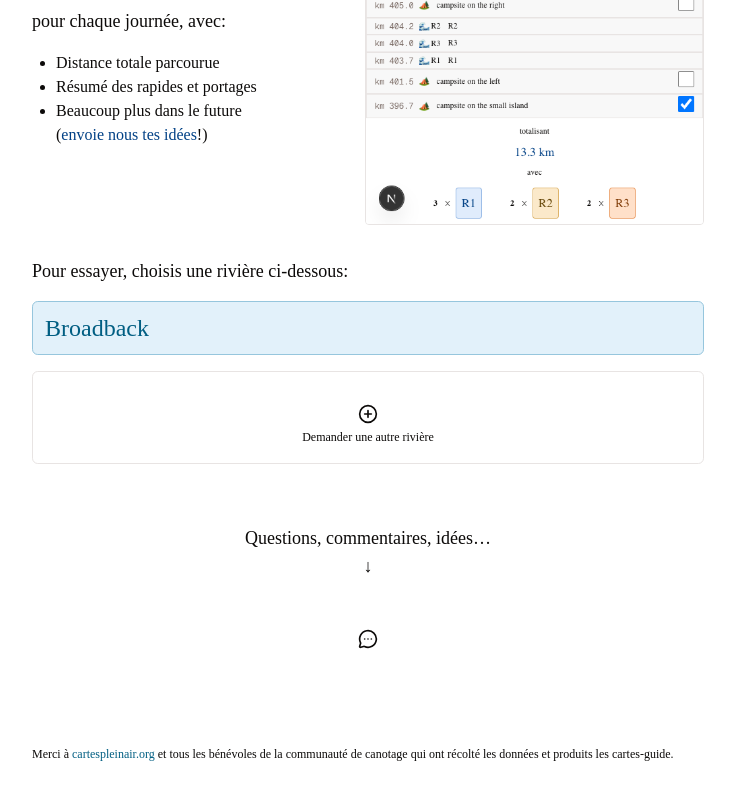
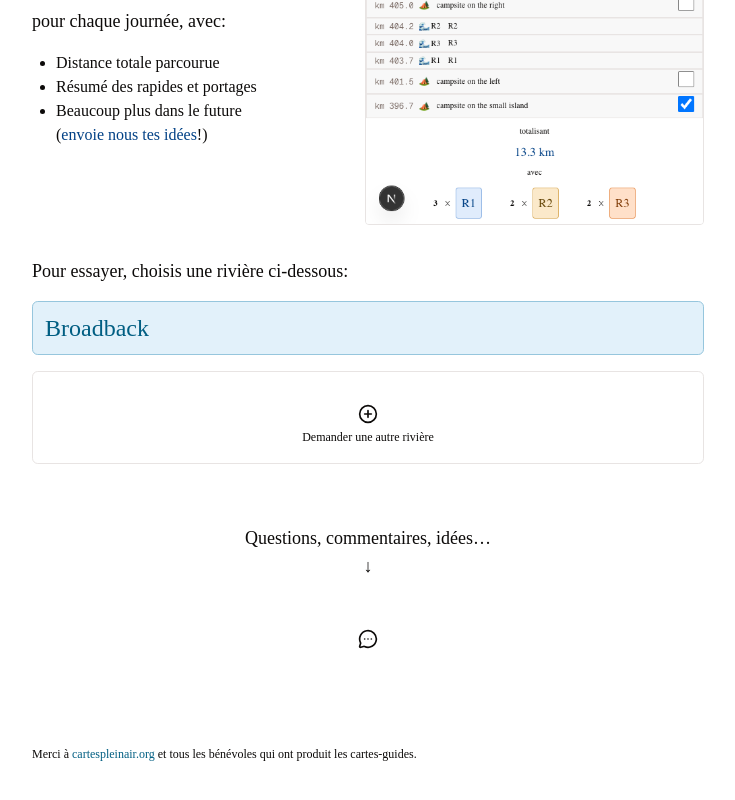
Before and after one commit to shawninder/demo-etapes, a Next.js app: page / in a window 1280 px wide. Shown: the part 310-1110 px from the top of the page, without its empty margins (272-1007 px from the left). Built offline with nearby package versions, Linux system fonts and the light colour scheme.

Commit message:
shorten attribution

```diff
--- a/src/app/layout.tsx
+++ b/src/app/layout.tsx
@@ -59,8 +59,7 @@
             >
               cartespleinair.org
             </Link>{" "}
-            et tous les bénévoles de la communauté de canotage qui ont récolté
-            les données et produits les cartes-guide.
+            et tous les bénévoles qui ont produit les cartes-guides.
           </div>
         </footer>
       </body>
```
